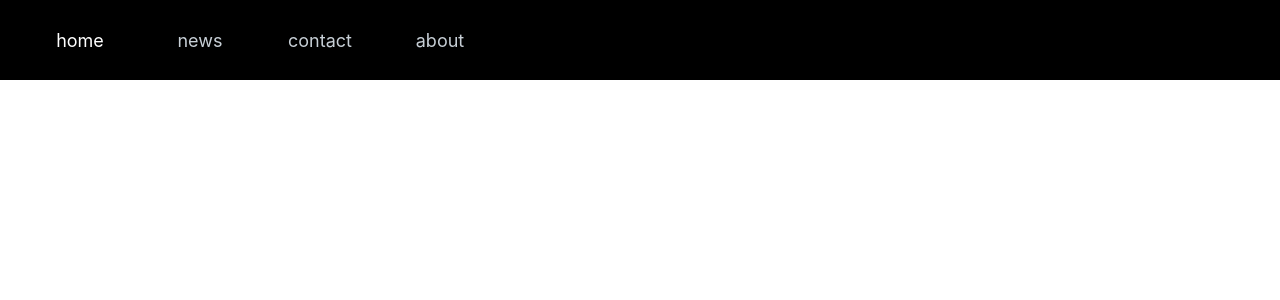
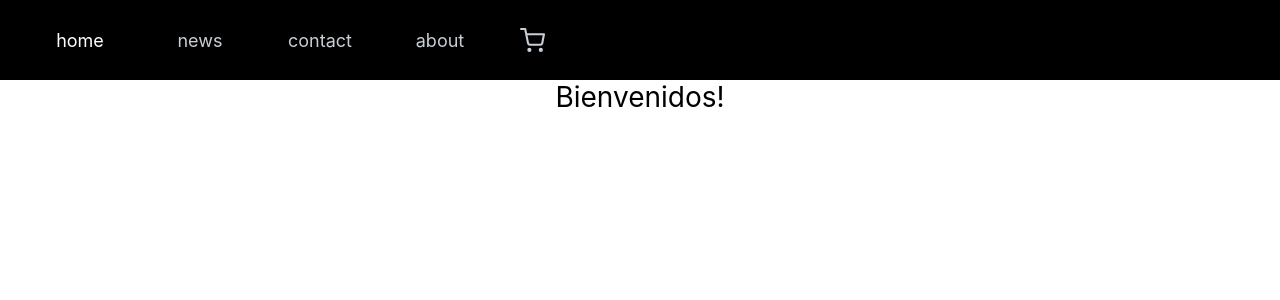
Before and after one commit to tobimancini/proyecto-react, a React (Create React App) app: page /cart in a window 1280 px wide. Shown: the top 300 px of the page. Built offline with nearby package versions, Linux system fonts and the light colour scheme.

Commit message:
componentes 1

```diff
--- a/package.json
+++ b/package.json
@@ -8,6 +8,7 @@
     "@testing-library/user-event": "^13.5.0",
     "react": "^18.1.0",
     "react-dom": "^18.1.0",
+    "react-icons": "^4.4.0",
     "react-scripts": "5.0.1",
     "web-vitals": "^2.1.4"
   },
--- a/src/App.jsx
+++ b/src/App.jsx
@@ -1,11 +1,12 @@
-import logo from './logo.svg';
 import './App.css';
 import Navbar from './Components/NavBar';
+import ItemListContainer from './Containers/ItemListContainer';
 
 function App() {
   return (
     <div className='container'>
        <Navbar/>
+       <ItemListContainer greeting="Bienvenidos!"/>
     </div>
   );
 }
--- /dev/null
+++ b/src/Components/CartWidget/index.jsx
@@ -0,0 +1,11 @@
+import React from "react";
+import './styles.css';
+import { FiShoppingCart } from 'react-icons/fi';
+
+const CartWidget = () => {
+    return (
+        <FiShoppingCart className="cart"/>
+    )
+}
+
+export default CartWidget;
--- /dev/null
+++ b/src/Components/CartWidget/styles.css
@@ -0,0 +1,11 @@
+.cart{
+    stroke: rgb(199, 207, 214);
+    font-size: 25px;
+    transition: all 100ms ease-in-out;
+    cursor: pointer;
+    margin-left: 20px;
+}
+
+.cart:hover{
+    stroke: #fff;
+}
--- a/src/Components/NavBar.jsx
+++ b/src/Components/NavBar/index.jsx
@@ -1,13 +1,15 @@
 import React from "react";
+import CartWidget from "../CartWidget";
 import './styles.css';
 
-const Navbar = () => {
+const Navbar = ({hola}) => {
     return (
         <ul>
             <li><a className="active" href="#home">home</a></li>
             <li><a href="#news">news</a></li>
             <li><a href="#contact">contact</a></li>
             <li><a href="#about">about</a></li>
+            <CartWidget/>
         </ul>
     )
 }
--- a/src/Components/styles.css
+++ b/src/Components/NavBar/styles.css
@@ -35,9 +35,9 @@ a{
 }
 
 a.active{
-    color: white;
+    color: #fff;
 }
 
 a:hover{
-    color: white;
+    color: #fff;
 }
--- /dev/null
+++ b/src/Containers/ItemListContainer/index.jsx
@@ -0,0 +1,12 @@
+import React from "react";
+import './styles.css';
+
+const ItemListContainer = ({greeting}) =>{
+    return (
+        <div>
+            <p className="greeting">{greeting}</p>
+        </div>
+    )
+}
+
+export default ItemListContainer;
--- /dev/null
+++ b/src/Containers/ItemListContainer/styles.css
@@ -0,0 +1,4 @@
+.greeting{
+    font-size: 28px;
+    color: #000;
+}
```
Also changed, not shown: 1 other file (tests, documents, lock files or other folders).
